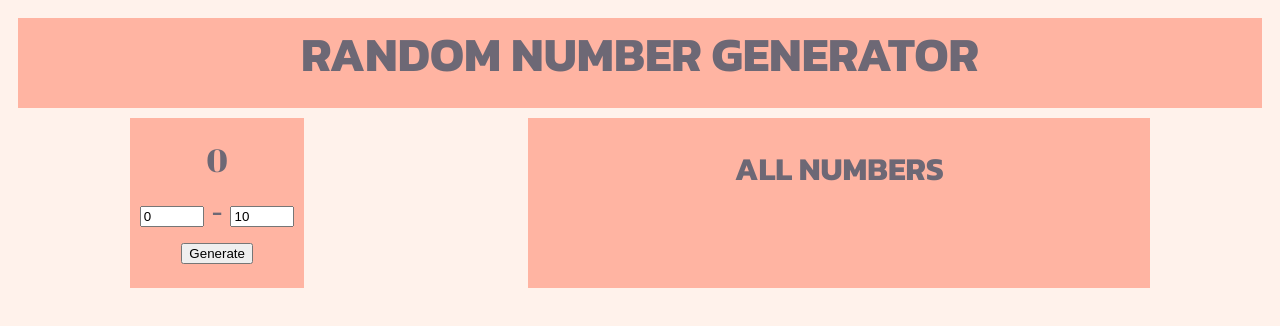
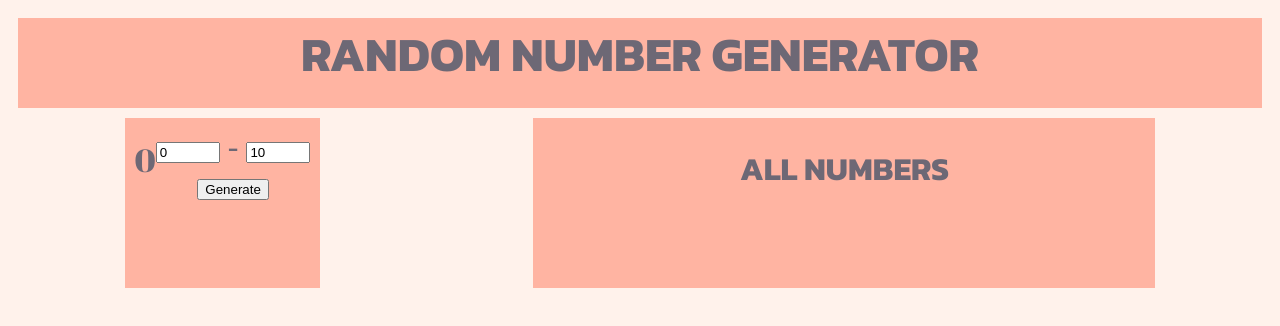
Before and after one commit to Zidri/NumberGenerator, a plain HTML site: page index.html in a window 1280 px wide. Drawn offline with Linux system fonts and the light colour scheme.

Commit message:
adjust generator spacing

```diff
--- a/style.css
+++ b/style.css
@@ -41,6 +41,9 @@ h2{
     padding: 10px;
     max-width: 50%;
     min-height: 150px;
+
+    display: flex;
+    justify-content: center;
 }
 
 .number {
```
Also changed, not shown: index.html (+1 -0 lines).
